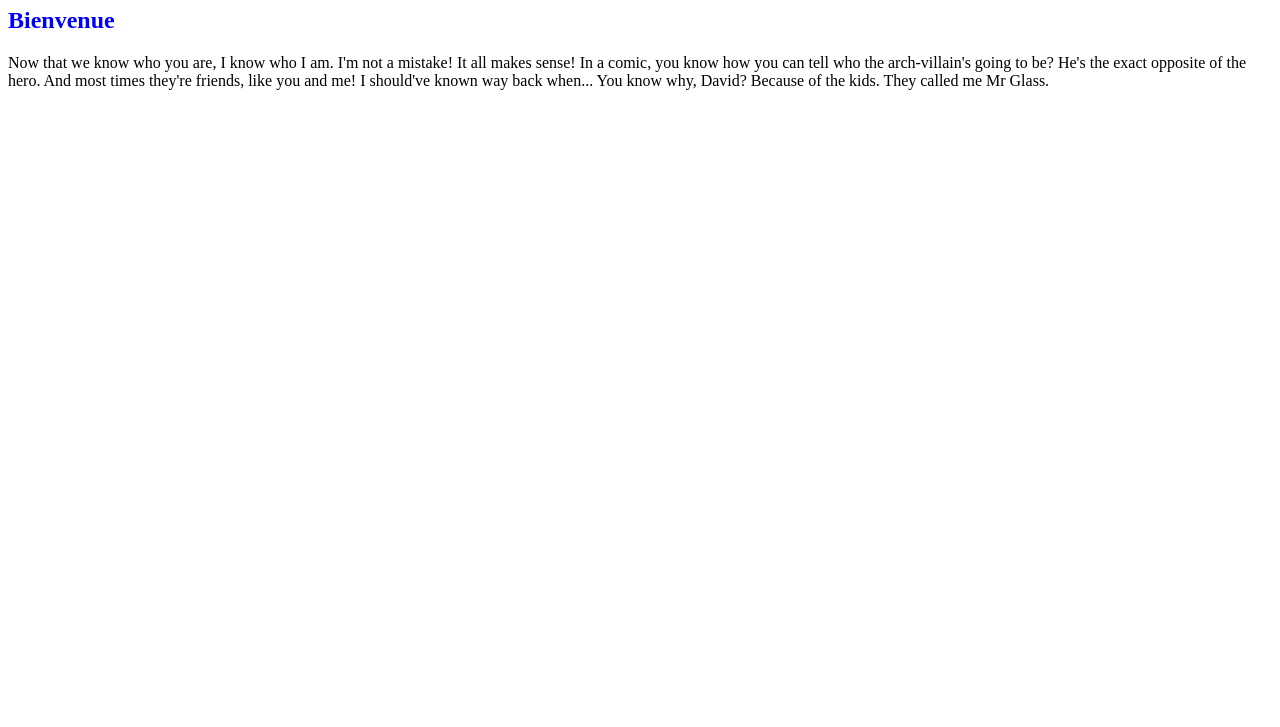
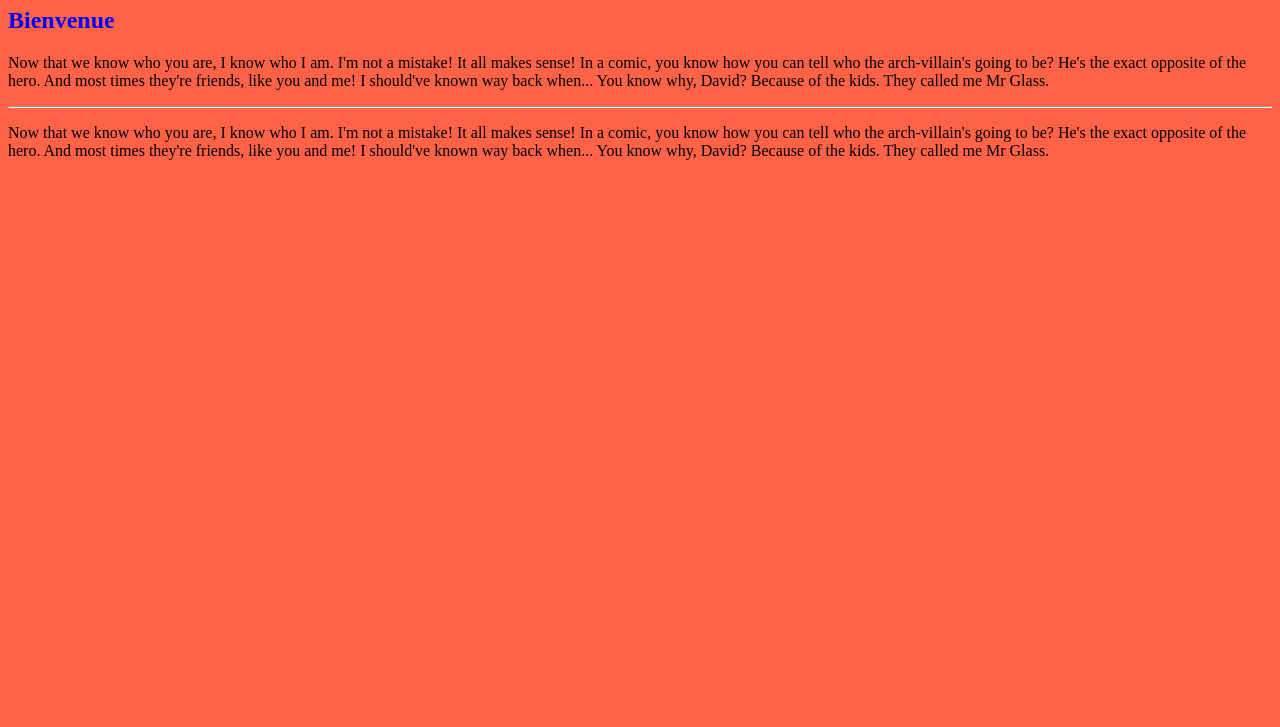
Before and after one commit to opacity0/coco, a plain HTML site: page index.html in a window 1280 px wide. Shown: the part 73-800 px from the top of the page. Drawn offline with Linux system fonts and the light colour scheme.

Commit message:
ajout tomato et texte avec trait

```diff
--- a/index.html
+++ b/index.html
@@ -3,6 +3,9 @@
 <head>
 	<title>Projet Coco</title>
 <style>
+	body {
+		background: tomato;
+	}
 	h1 {
 		color: #FF530D;
 	}
@@ -17,5 +20,7 @@
 	<h1>Page d'accueil Coco</h1>
 	<h2>Bienvenue</h2>
 	<p>Now that we know who you are, I know who I am. I'm not a mistake! It all makes sense! In a comic, you know how you can tell who the arch-villain's going to be? He's the exact opposite of the hero. And most times they're friends, like you and me! I should've known way back when... You know why, David? Because of the kids. They called me Mr Glass. </p>
+	<hr>
+	<p>Now that we know who you are, I know who I am. I'm not a mistake! It all makes sense! In a comic, you know how you can tell who the arch-villain's going to be? He's the exact opposite of the hero. And most times they're friends, like you and me! I should've known way back when... You know why, David? Because of the kids. They called me Mr Glass. </p>
 </body>
 </html>
```
